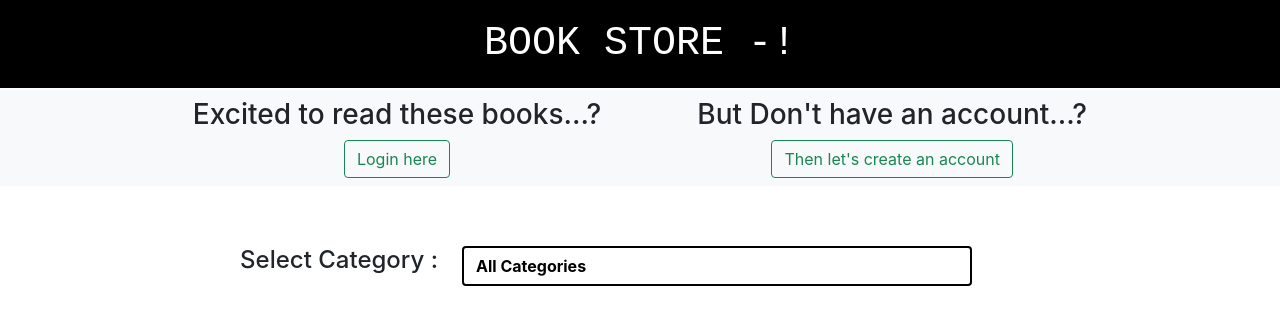
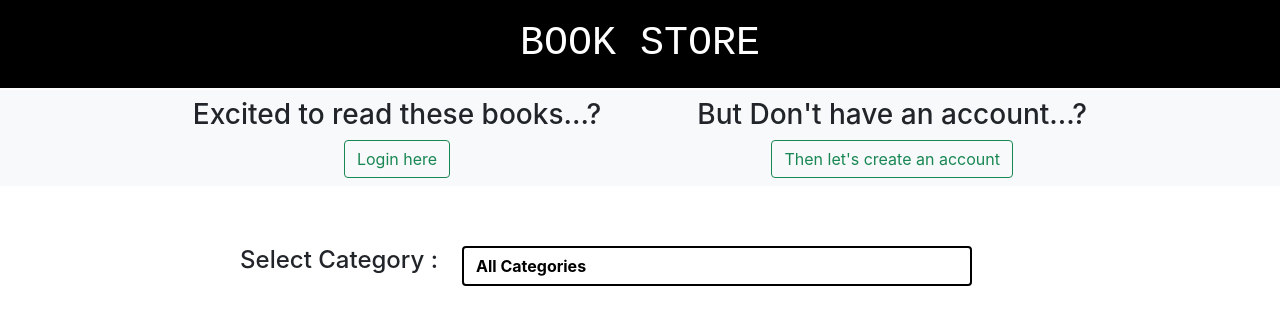
Before and after one commit to KarraNikhilReddy/ReactBookStore, a React (Create React App) app: page / in a window 1280 px wide. Shown: the top 324 px of the page. Built offline with nearby package versions, Linux system fonts and the light colour scheme.

Commit message:
signup bug fix 2

```diff
--- a/src/components/DefaultComponents/Banner.js
+++ b/src/components/DefaultComponents/Banner.js
@@ -3,7 +3,7 @@ import React from 'react'
 function Heading() {
   return (
     <div id="bannerDiv">
-        <h1 id="banner">BOOK STORE -!</h1>
+        <h1 id="banner">BOOK STORE</h1>
     </div>
   )
 }
--- a/src/components/UserComponents/SignUp.js
+++ b/src/components/UserComponents/SignUp.js
@@ -43,10 +43,7 @@ function SignUp() {
     e.preventDefault();
 
     dispatch(addUser(user));
-    setInterval(() => {
-      navigate("/login")
-    }, 1000);
-
+   navigate("/login")
   };
 
 
```
